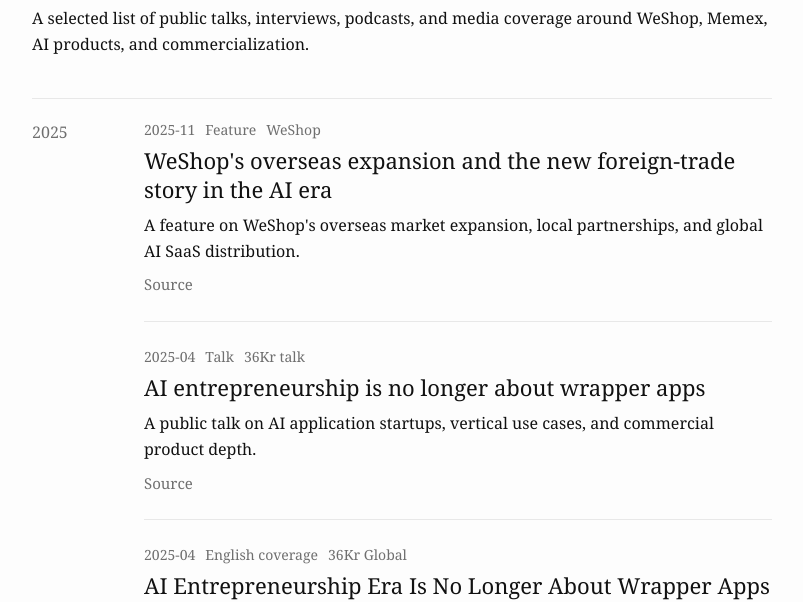
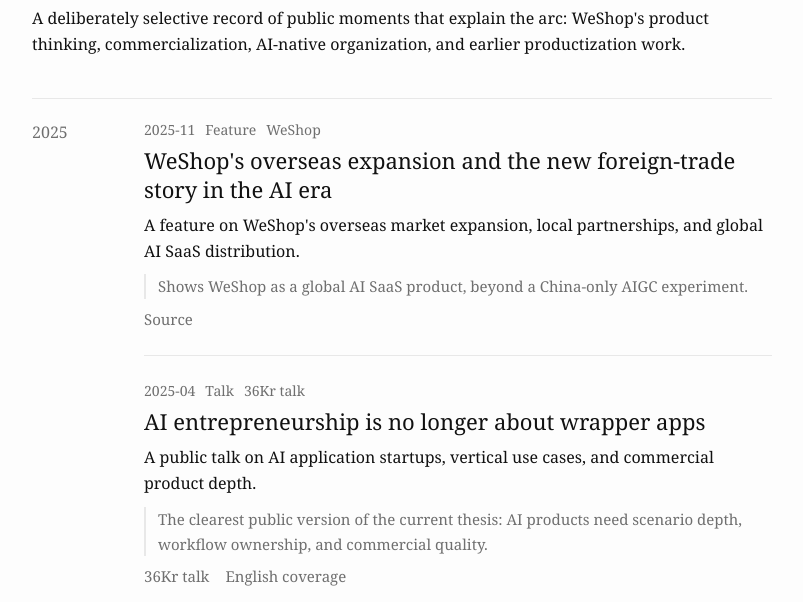
Before and after one commit to whbzju/whbzju.github.io, an Astro site: page /events in a window 1280 px wide. Shown: the part 208-810 px from the top of the page, without its empty margins (238-1041 px from the left). Built offline with nearby package versions, Linux system fonts and the light colour scheme; Astro itself is replaced by a stand-in of ours.

Commit message:
Refine events and identity copy

```diff
--- a/src/layouts/BaseLayout.astro
+++ b/src/layouts/BaseLayout.astro
@@ -4,7 +4,7 @@
 
 const {
   title = profile.name,
-  description = "Wujia / Haibo Wu builds AI products across WeShop AI, Memex, commerce workflows, open source, and personal memory.",
+  description = "Haibo Wu, also known professionally as Wujia, builds AI products across WeShop AI, Memex, commerce workflows, open source, and personal memory.",
 } = Astro.props;
 
 const currentPath = Astro.url.pathname;
--- a/src/pages/about/index.astro
+++ b/src/pages/about/index.astro
@@ -15,8 +15,8 @@
         <span data-lang-content="zh">从搜索推荐到 AI 产品。</span>
       </h1>
     </div>
-    <p class="page-lead" data-lang-content="en">My work has stayed close to applied AI: terminal AI at Huawei, search/recommendation/ads and product at Mogujie, AI commercial photography at WeShop, and now local-first personal AI with Memex.</p>
-    <p class="page-lead" data-lang-content="zh">我的经历一直围绕真实业务里的 AI 应用展开：早期在华为做终端 AI，后来在蘑菇街负责搜索、推荐、广告和产品，再到 WeShop 的 AI 商拍，以及现在的 Memex。</p>
+    <p class="page-lead" data-lang-content="en">My full name is Haibo Wu; Wujia is the professional name I use in companies and product communities. My work has stayed close to applied AI: terminal AI at Huawei, search/recommendation/ads and product at Mogujie, AI commercial photography at WeShop, and now local-first personal AI with Memex.</p>
+    <p class="page-lead" data-lang-content="zh">我的本名是吴海波，「吾加」是我在公司和产品圈更常用的花名。我的经历一直围绕真实业务里的 AI 应用展开：早期在华为做终端 AI，后来在蘑菇街负责搜索、推荐、广告和产品，再到 WeShop 的 AI 商拍，以及现在的 Memex。</p>
   </section>
 
   <section class="section">
--- a/src/pages/events/index.astro
+++ b/src/pages/events/index.astro
@@ -2,20 +2,92 @@
 import BaseLayout from "../../layouts/BaseLayout.astro";
 import { events, profile } from "../../data/profile";
 
-const featuredEventTitles = new Set([
-  "AI应用 WeShop 卷到海外，智能时代的新外贸故事",
-  "WeShop唯象总经理吴海波：AI创业已非“套壳应用”时代",
-  "AI Entrepreneurship Era Is No Longer About Wrapper Apps",
-  "组织的野望：AI 公司全员远程办公可行吗？",
-  "2024 腾讯数字生态大会：WeShop 总经理吴海波展望 AI 商拍未来",
-  "Sora 爆火将如何改变广告行业？",
-  "AI 落地进行时，让创新真正触手可及",
-  "极新对话 WeShop 总经理吴海波｜投身 AI，大胆创新",
-  "替代 OR 进化——人工智能时代的服装设计",
-  "WeShop 团队从大模型研发走向 AI 商拍产品化",
-]);
+const featuredEventSelections = [
+  {
+    title: "AI应用 WeShop 卷到海外，智能时代的新外贸故事",
+    reasonEn:
+      "Shows WeShop as a global AI SaaS product, beyond a China-only AIGC experiment.",
+    reasonZh: "说明 WeShop 已经不是一个国内 AIGC 尝试，而是面向全球用户的 AI SaaS 产品。",
+  },
+  {
+    title: "WeShop唯象总经理吴海波：AI创业已非“套壳应用”时代",
+    reasonEn:
+      "The clearest public version of the current thesis: AI products need scenario depth, workflow ownership, and commercial quality.",
+    reasonZh: "最能概括我现在的判断：AI 产品不是套模型，而是要深入场景、工作流和商业质量。",
+    links: [
+      {
+        labelEn: "36Kr talk",
+        labelZh: "36氪演讲",
+        href: "https://m.36kr.com/p/3262118027476743",
+      },
+      {
+        labelEn: "English coverage",
+        labelZh: "英文报道",
+        href: "https://eu.36kr.com/en/p/3262118027476743",
+      },
+    ],
+  },
+  {
+    title: "组织的野望：AI 公司全员远程办公可行吗？",
+    reasonEn:
+      "A useful window into the operating system behind the work: remote collaboration, autonomy, and AI-native team rhythm.",
+    reasonZh: "补充产品背后的组织方式：远程协作、自主性，以及 AI 原生团队的工作节奏。",
+  },
+  {
+    title: "2024 腾讯数字生态大会：WeShop 总经理吴海波展望 AI 商拍未来",
+    reasonEn:
+      "A representative conference appearance on AI commercial photography, multimodal models, and vertical AI applications.",
+    reasonZh: "代表性的大会分享，集中讨论 AI 商拍、多模态模型和垂直 AI 应用。",
+  },
+  {
+    title: "Sora 爆火将如何改变广告行业？",
+    reasonEn:
+      "Captures the broader industry judgment around video generation, advertising, and creative workflows.",
+    reasonZh: "体现我对视频生成、广告行业和商业创意工作流变化的判断。",
+  },
+  {
+    title: "AI 落地进行时，让创新真正触手可及",
+    reasonEn:
+      "Connects model progress with the harder last mile of real industry adoption.",
+    reasonZh: "连接模型能力和产业落地，回答 AI 怎么真正进入业务现场。",
+  },
+  {
+    title: "极新对话 WeShop 总经理吴海波｜投身 AI，大胆创新",
+    reasonEn:
+      "A longer-form interview on product taste, AI application judgment, and commercializing WeShop.",
+    reasonZh: "比较完整的一次长访谈，谈 AI 产品感、应用判断和 WeShop 商业化。",
+  },
+  {
+    title: "WeShop 团队从大模型研发走向 AI 商拍产品化",
+    reasonEn:
+      "Marks the earlier arc from model R&D into a concrete commercial product.",
+    reasonZh: "作为早期脉络节点，说明团队如何从大模型研发走向 AI 商拍产品化。",
+  },
+];
 
-const featuredEvents = events.filter((event) => featuredEventTitles.has(event.title));
+const eventsByTitle = new Map(events.map((event) => [event.title, event]));
+
+const featuredEvents = featuredEventSelections
+  .map((selection) => {
+    const event = eventsByTitle.get(selection.title);
+
+    if (!event) return null;
+
+    return {
+      ...event,
+      reasonEn: selection.reasonEn,
+      reasonZh: selection.reasonZh,
+      links:
+        selection.links ?? [
+          {
+            labelEn: "Source",
+            labelZh: "来源",
+            href: event.href,
+          },
+        ],
+    };
+  })
+  .filter(Boolean);
 
 const eventGroups = featuredEvents.reduce((groups, event) => {
   const year = /^\d{4}-\d{4}$/.test(event.date)
@@ -45,8 +117,8 @@
         <span data-lang-content="zh">演讲、访谈和公开活动。</span>
       </h1>
     </div>
-    <p class="page-lead" data-lang-content="en">A selected list of public talks, interviews, podcasts, and media coverage around WeShop, Memex, AI products, and commercialization.</p>
-    <p class="page-lead" data-lang-content="zh">精选和 WeShop、Memex、AI 产品及商业化有关的公开演讲、访谈、播客和报道。</p>
+    <p class="page-lead" data-lang-content="en">A deliberately selective record of public moments that explain the arc: WeShop's product thinking, commercialization, AI-native organization, and earlier productization work.</p>
+    <p class="page-lead" data-lang-content="zh">这里只保留能说明脉络的公开记录：WeShop 的产品判断、商业化、AI 原生组织，以及从技术实践走向产品化的几个节点。</p>
   </section>
 
   <section class="section">
@@ -71,10 +143,16 @@
                   </h3>
                   <p data-lang-content="en">{item.noteEn}</p>
                   <p data-lang-content="zh">{item.note}</p>
-                  <a class="event-link" href={item.href} target="_blank" rel="noopener noreferrer">
-                    <span data-lang-content="en">Source</span>
-                    <span data-lang-content="zh">来源</span>
-                  </a>
+                  <p class="event-reason" data-lang-content="en">{item.reasonEn}</p>
+                  <p class="event-reason" data-lang-content="zh">{item.reasonZh}</p>
+                  <div class="event-links" aria-label="Event sources">
+                    {item.links.map((link) => (
+                      <a class="event-link" href={link.href} target="_blank" rel="noopener noreferrer">
+                        <span data-lang-content="en">{link.labelEn}</span>
+                        <span data-lang-content="zh">{link.labelZh}</span>
+                      </a>
+                    ))}
+                  </div>
                 </li>
               ))}
             </ol>
--- a/src/pages/index.astro
+++ b/src/pages/index.astro
@@ -11,7 +11,7 @@
     <img class="home-avatar" src="/images/avatar-zhihu.jpg" alt="Wujia / Haibo Wu" />
 
     <div data-lang-content="en">
-      <p>I’m Wujia / Haibo Wu. I build AI products at the edge of commerce, creative workflows, open source, and personal memory.</p>
+      <p>I’m Haibo Wu. I also go by Wujia, a professional name I have used inside companies and product communities. I build AI products at the edge of commerce, creative workflows, open source, and personal memory.</p>
 
       <p>My current work is split between <a href={profile.links.weshop}>WeShop AI</a>, a commercial image and video generation platform for global e-commerce teams, and <a href={profile.links.memex}>Memex</a>, an open-source local-first AI journal for personal memory.</p>
 
@@ -23,7 +23,7 @@
     </div>
 
     <div data-lang-content="zh">
-      <p>我是 Wujia / Haibo Wu，做 AI 产品，也长期写一些关于产品、技术和商业化的思考。</p>
+      <p>我是吴海波，也常用花名「吾加」。我做 AI 产品，也长期写一些关于产品、技术和商业化的思考。</p>
 
       <p>现在主要做两件事：<a href={profile.links.weshop}>WeShop AI</a>，面向全球电商的 AI 图片与视频生成平台；<a href={profile.links.memex}>Memex</a>，一个开源、local-first 的个人 AI 日志。</p>
 
--- a/src/styles/global.css
+++ b/src/styles/global.css
@@ -419,9 +419,23 @@
   overflow-wrap: break-word;
 }
 
+.event-reason {
+  margin-top: 10px !important;
+  padding-left: 12px;
+  border-left: 2px solid var(--line);
+  color: var(--muted) !important;
+  font-size: 15px;
+}
+
+.event-links {
+  display: flex;
+  flex-wrap: wrap;
+  gap: 8px 16px;
+  margin-top: 9px;
+}
+
 .event-link {
   display: inline-block;
-  margin-top: 9px;
   color: var(--muted);
   font-size: 15px;
 }
```
